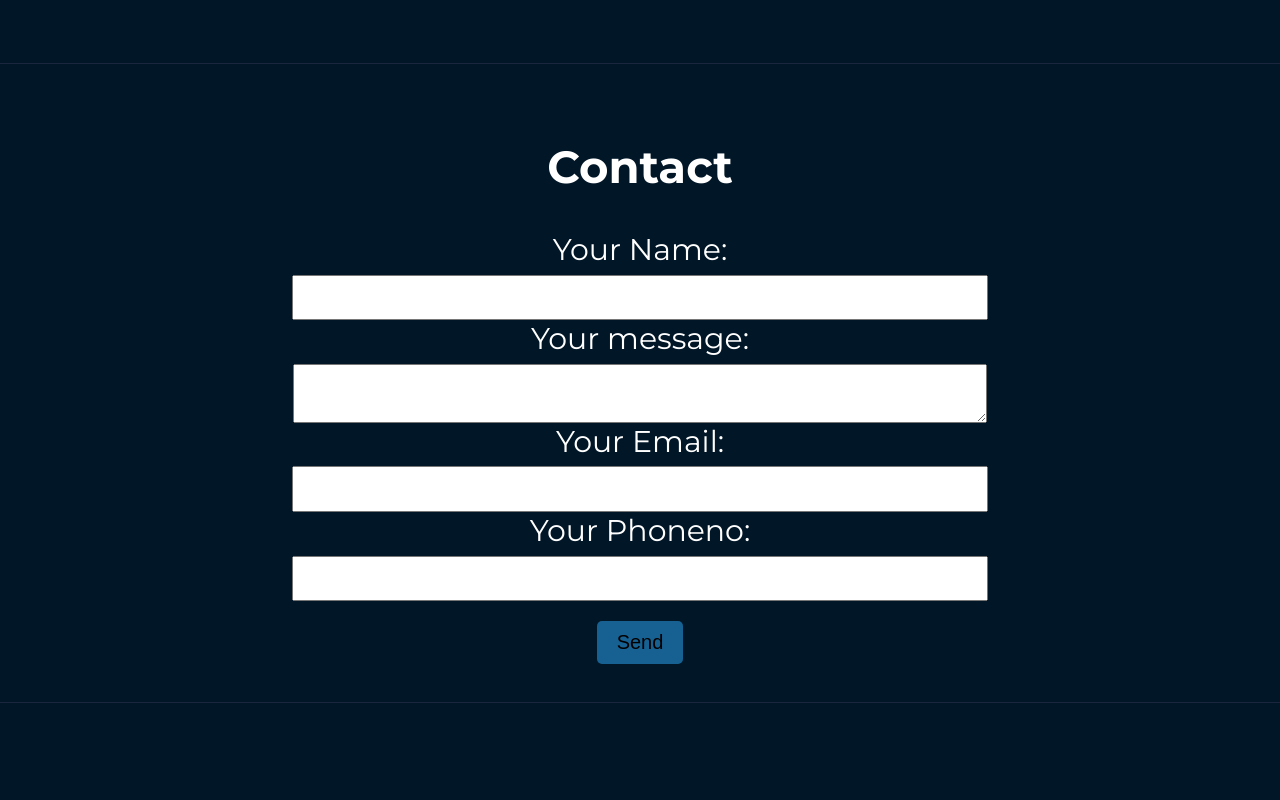
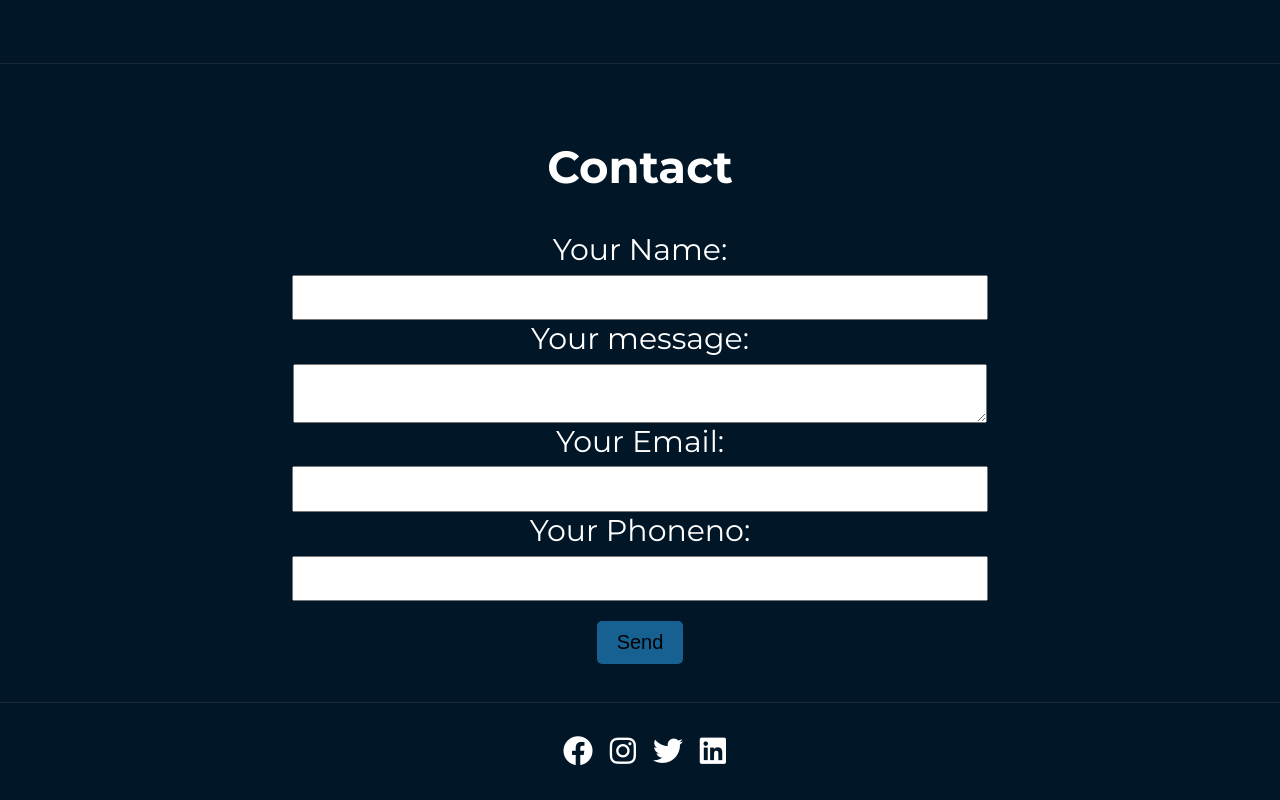
Before and after one commit to YaseenSidhik/Portfolio, a plain HTML site: page index.html in a window 1280 px wide. Shown: the part 6967-7767 px from the top of the page. Before the commit the page ends 7670 px from the top, so only its background shows below. Drawn offline with Linux system fonts and the light colour scheme.

Commit message:
footer added

```diff
--- a/index.html
+++ b/index.html
@@ -162,6 +162,14 @@
       </section>
 
     </main>
+    <footer>
+      <div class="container">
+        <a href="https://www.facebook.com/profile.php?id=100069090033174&mibextid=ZbWKwL"><i class="fa-brands fa-facebook"></i></a>
+        <a href="https://instagram.com/nataniel_richardson"><i class="fa-brands fa-instagram"></i></a>
+        <a href="https://twitter.com/Meyaseensidhik"><i class="fa-brands fa-twitter"></i></a>
+        <a href="https://www.linkedin.com/in/yaseen-sidhik-24171b231"><i class="fa-brands fa-linkedin"></i></a>
+      </div>
+    </footer>
     <script src="main.js"></script>
   </body>
 </html>
--- a/style.css
+++ b/style.css
@@ -36,7 +36,6 @@ header
 nav a
 {
     color: #fff;
-    text-decoration: none;
     padding: 0.9em 0;
     font-size: 1.1rem;
 }
@@ -64,6 +63,12 @@ li:not(:last-child)
 
 /* General styling */
 
+a
+{
+    text-decoration: none;
+    color: #fff;
+}
+
 p
 {
     line-height: 1.5;
@@ -83,7 +88,7 @@ section
 }
 
 
-#home,.section-heading,.skill,label,header,#education,#projects
+#home,.section-heading,.skill,label,header,#education,#projects,footer
 {
     text-align: center;
 }
@@ -176,12 +181,23 @@ button
 
 .project a
 {
-    text-decoration: none;
     color: #fff;
     background-color: #000;
     padding: 10px 20px;
     border-radius: 5px;
     cursor: pointer;
+}
+
+/* footer */
+
+footer
+{
+    padding: 1em 2em;
+}
+
+footer a
+{
+    margin-left:0.3em ;
 }
 
 
```
